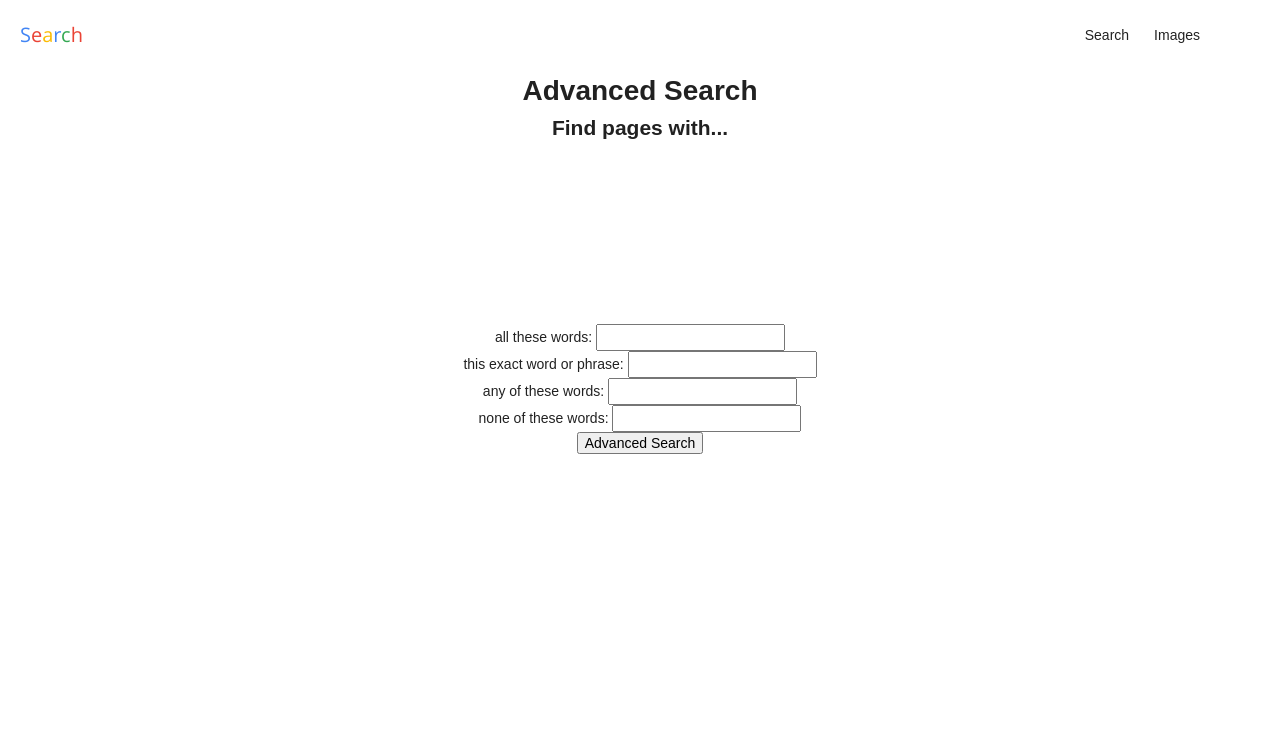
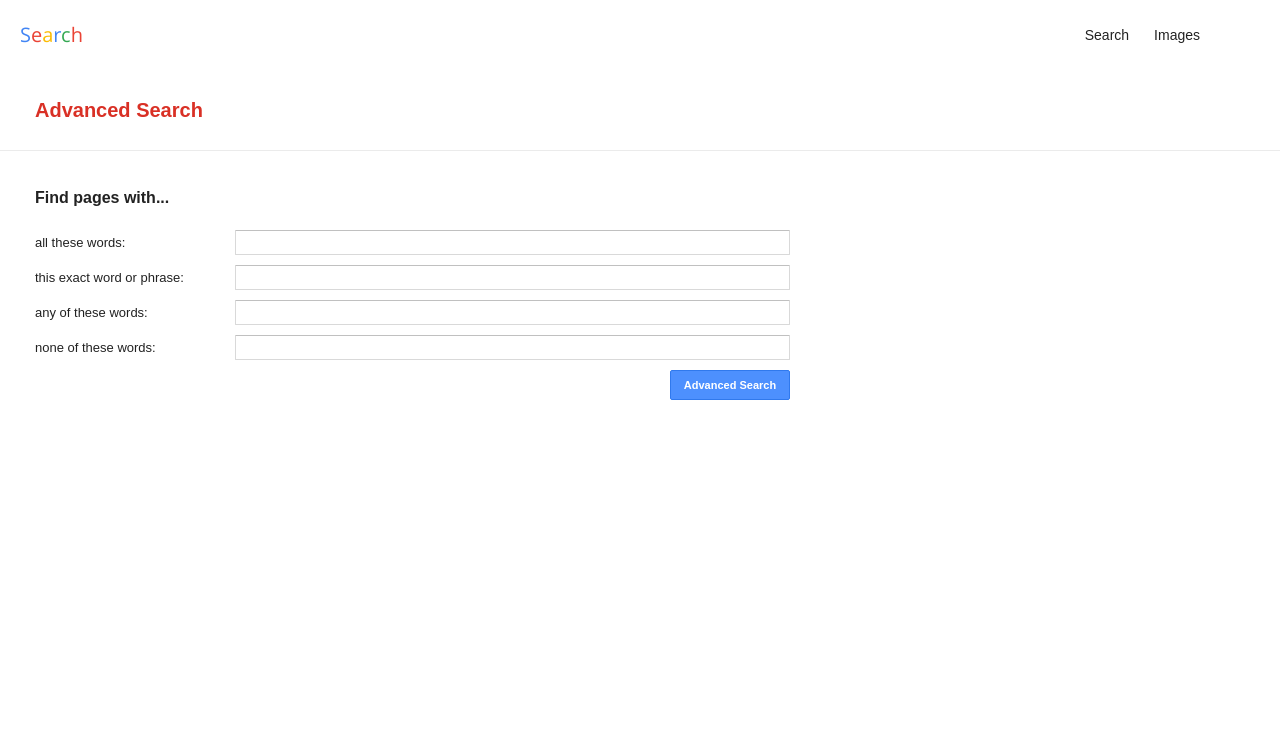
Before and after one commit to sohankancherla/search, a plain HTML site: page templates/advanced.html in a window 1280 px wide. Shown: the top 739 px of the page. Drawn offline with Linux system fonts and the light colour scheme.

Commit message:
Add CSS styling to the advanced search webpage

```diff
--- a/static/style.scss
+++ b/static/style.scss
@@ -50,6 +50,9 @@ $green: #34A853;
 $lightgrey: #f8f9fa;
 $darkgrey: #3c4043;
 $footer: #f2f2f2;
+$red-header: #d93025;
+$divider-color: #ebebeb;
+$display-black: #222222;
 
 html {
     font-family: Arial, Helvetica, sans-serif;
@@ -95,7 +98,7 @@ a:hover {
     text-decoration: underline;
 }
 
-main {
+.search-page {
     display: flex;
     flex-direction: column;
     justify-content: start;
@@ -103,7 +106,7 @@ main {
     flex: 1;
     font-size: 14px;
     color: $black;
-    form {
+    .search-form {
         padding-top: 180px;
         display: flex;
         flex-direction: column;
@@ -172,6 +175,79 @@ main {
     }
 }
 
+.advanced-page {
+    display: flex;
+    flex-direction: column;
+    justify-content: start;
+    align-items: start;
+    flex: 1;
+    font-size: 13px;
+    font-family: Arial, sans-serif;
+    color: $display-black;
+    header {
+        width: 100%;
+        h1 {
+            color: $red-header;
+            font-size: 20px;
+            margin: 25px 35px;
+        }
+        .divider {
+            border-bottom: 1px solid $divider-color;
+        }
+    }
+    .advanced-form {
+        padding: 35px;
+        display: flex;
+        flex-direction: column;
+        justify-content: center;
+        align-items: start;
+        gap: 10px;
+        width: 80%;
+        max-width: 825px;
+        h2 {
+            font-size: 16px;
+            margin-bottom: 10px;
+        }
+        .terms {
+            display: flex;
+            justify-content: space-between;
+            align-items: center;
+            width: 100%;
+            gap: 20px;
+            input {
+                flex: 1;
+                border-radius: 1px;
+                border: 1px solid #d9d9d9;
+                border-top: 1px solid #c0c0c0;
+                font-size: 13px;
+                height: 25px;
+                padding: 1px 8px;
+            }
+            label {
+                width: 180px;
+            }
+        }
+        > input {
+            align-self: end;
+            height: 30px;
+            min-width: 120px;
+            background-color: #4d90fe;
+            border: 1px solid #3079ed;
+            color: #fff;
+            border-radius: 2px;
+            cursor: default;
+            font-size: 11px;
+            font-weight: bold;
+            text-align: center;
+        }
+
+        > input:hover {
+            border: 1px solid #2f5bb7;
+            background-image: -webkit-linear-gradient(top,#4d90fe,#357ae8);
+        }
+    }
+}
+
 footer {
     font-size: 14px;
     color: $black;
--- a/templates/advanced.html
+++ b/templates/advanced.html
@@ -13,10 +13,13 @@
                 <li><a href="./image.html">Images</a></li>
             </ul>
         </nav>
-        <main>
-            <h1>Advanced Search</h1>
-            <h2>Find pages with...</h2>
-            <form action="https://www.google.com/search?as_q=dog&as_epq=cute+dog&as_oq=doodle++golden&as_eq=cat+buldog">
+        <main class="advanced-page">
+            <header>
+                <h1>Advanced Search</h1>
+                <div class="divider"></div>
+            </header>
+            <form class="advanced-form" action="https://www.google.com/search?as_q=dog&as_epq=cute+dog&as_oq=doodle++golden&as_eq=cat+buldog">
+                <h2>Find pages with...</h2>
                 <div class="terms">
                     <label for="word">all these words:</label>
                     <input type="text" name="as_q">
```
Also changed, not shown: index.html (+2 -2 lines), templates/image.html (+2 -2 lines), static/style.css, 1 other file.
